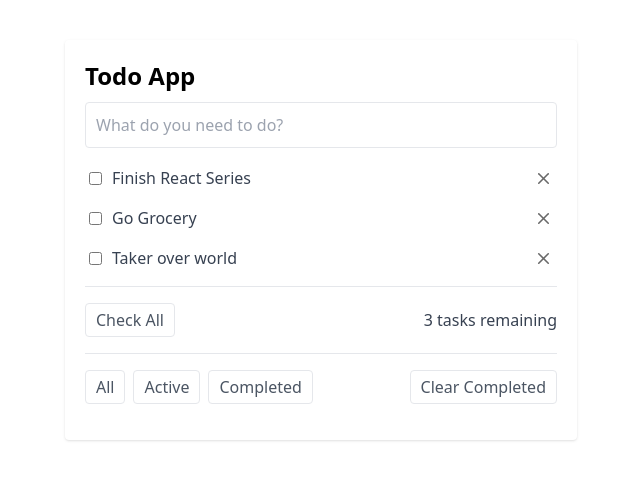
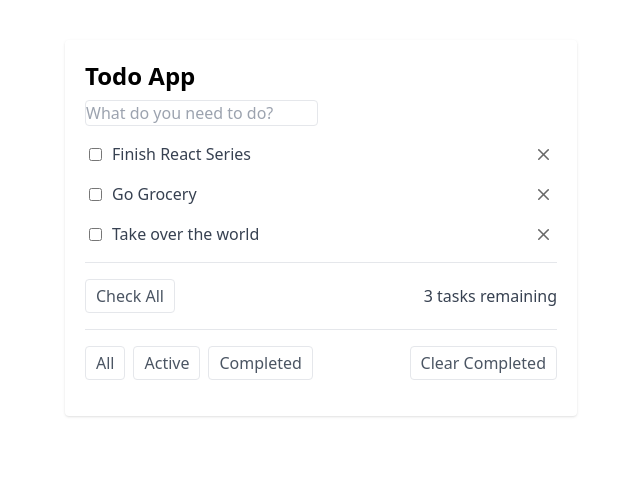
Before and after one commit to muneebacentosquare/todo.app.test, a React (Vite) app: page / in a window 1280 px wide. Shown: the top 480 px of the page, without its empty margins (319-959 px from the left). Built offline with nearby package versions, Linux system fonts and the light colour scheme.

Commit message:
Add task functionality

```diff
--- a/src/App.jsx
+++ b/src/App.jsx
@@ -1,21 +1,41 @@
+import TodoForm from "./Components/TodoForm.jsx";
+import {useState} from "react";
 import './App.css'
 
 function App() {
+    const [todos, setTodos] = useState([
+        {
+            id: 1,
+            title: "Finish React Series",
+        },
+        {
+            id: 2,
+            title: "Go Grocery",
+        },
+        {
+            id: 3,
+            title: "Take over the world",
+        }
+    ]);
+
+    const [idForTodo, setIdForTodo] = useState(4);
+
+    function addTodo(todo) {
+        setTodos([...todos, {id: idForTodo, title: todo,},])
+        setIdForTodo((prevIdForTodo) => prevIdForTodo + 1);
+    }
+
     return (
         <main>
             <div className="w-2/5 p-5 my-10 mx-auto justify-center rounded shadow">
                 <h3 className="text-black text-2xl font-semibold mb-2">Todo App</h3>
-                <form>
-                    <input
-                        className="block w-full border border-gray-200 p-2.5 rounded my-2.5 focus:outline-none focus:border-gray-300 focus:ring-1 focus:ring-gray-300"
-                        type="text"
-                        placeholder="What do you need to do?"/>
-                </form>
+                <TodoForm addTodo={addTodo}/>
                 <ul className="mt-2">
+                    {todos.map((todo) => (
                         <li className="flex justify-between items-center px-1 py-2">
                             <div className="flex items-center space-x-2.5">
                                 <input type="checkbox" id="1" className="checked:bg-blue-500"/>
-                            <label htmlFor="1" className="text-gray-700 text-base">Finish React Series</label>
+                                <label htmlFor="1" className="text-gray-700 text-base">{todo.title}</label>
                             </div>
                             <button type="button">
                                 <svg xmlns="http://www.w3.org/2000/svg" width="19" height="19" viewBox="0 0 24 24"
@@ -27,36 +47,7 @@ function App() {
                                 </svg>
                             </button>
                         </li>
-                    <li className="flex justify-between items-center px-1 py-2">
-                        <div className="flex items-center space-x-2.5">
-                            <input type="checkbox" id="1" className="checked:bg-blue-500"/>
-                            <label htmlFor="1" className="text-gray-700 text-base">Go Grocery</label>
-                        </div>
-                        <button type="button">
-                            <svg xmlns="http://www.w3.org/2000/svg" width="19" height="19" viewBox="0 0 24 24"
-                                 fill="none"
-                                 stroke="#696969" stroke-width="2" stroke-linecap="round" stroke-linejoin="round"
-                                 className="lucide lucide-x">
-                                <path d="M18 6 6 18"/>
-                                <path d="m6 6 12 12"/>
-                            </svg>
-                        </button>
-                    </li>
-                    <li className="flex justify-between items-center px-1 py-2">
-                        <div className="flex items-center space-x-2.5">
-                            <input type="checkbox" id="1" className="checked:bg-blue-500"/>
-                            <label htmlFor="1" className="text-gray-700 text-base">Taker over world</label>
-                        </div>
-                        <button type="button">
-                            <svg xmlns="http://www.w3.org/2000/svg" width="19" height="19" viewBox="0 0 24 24"
-                                 fill="none"
-                                 stroke="#696969" stroke-width="2" stroke-linecap="round" stroke-linejoin="round"
-                                 className="lucide lucide-x">
-                                <path d="M18 6 6 18"/>
-                                <path d="m6 6 12 12"/>
-                            </svg>
-                        </button>
-                    </li>
+                    ))}
                 </ul>
                 <hr className="mt-2"/>
                 <div className="flex justify-between items-center my-4">
--- /dev/null
+++ b/src/Components/TodoForm.jsx
@@ -0,0 +1,30 @@
+import {useState} from "react";
+
+export default function TodoForm(props) {
+    const [todoInput, setTodoInput] = useState("");
+
+    function handleInput(event) {
+        setTodoInput(event.target.value)
+    }
+
+    function handleSubmit(event) {
+        event.preventDefault();
+        if (todoInput.trim().length === 0) {
+            return alert("Please add a task!");
+        }
+
+        props.addTodo(todoInput);
+        setTodoInput("");
+    }
+
+    return (
+        <form action="#" className="w-full" onSubmit={handleSubmit}>
+            <input
+                className="block w-full border border-gray-200 p-2.5 rounded my-2.5 focus:outline-none focus:border-gray-300 focus:ring-1 focus:ring-gray-300"
+                type="text"
+                value={todoInput}
+                onChange={handleInput}
+                placeholder="What do you need to do?"/>
+        </form>
+    );
+}
```
Lines whose indentation alone changed are shown as unchanged.
